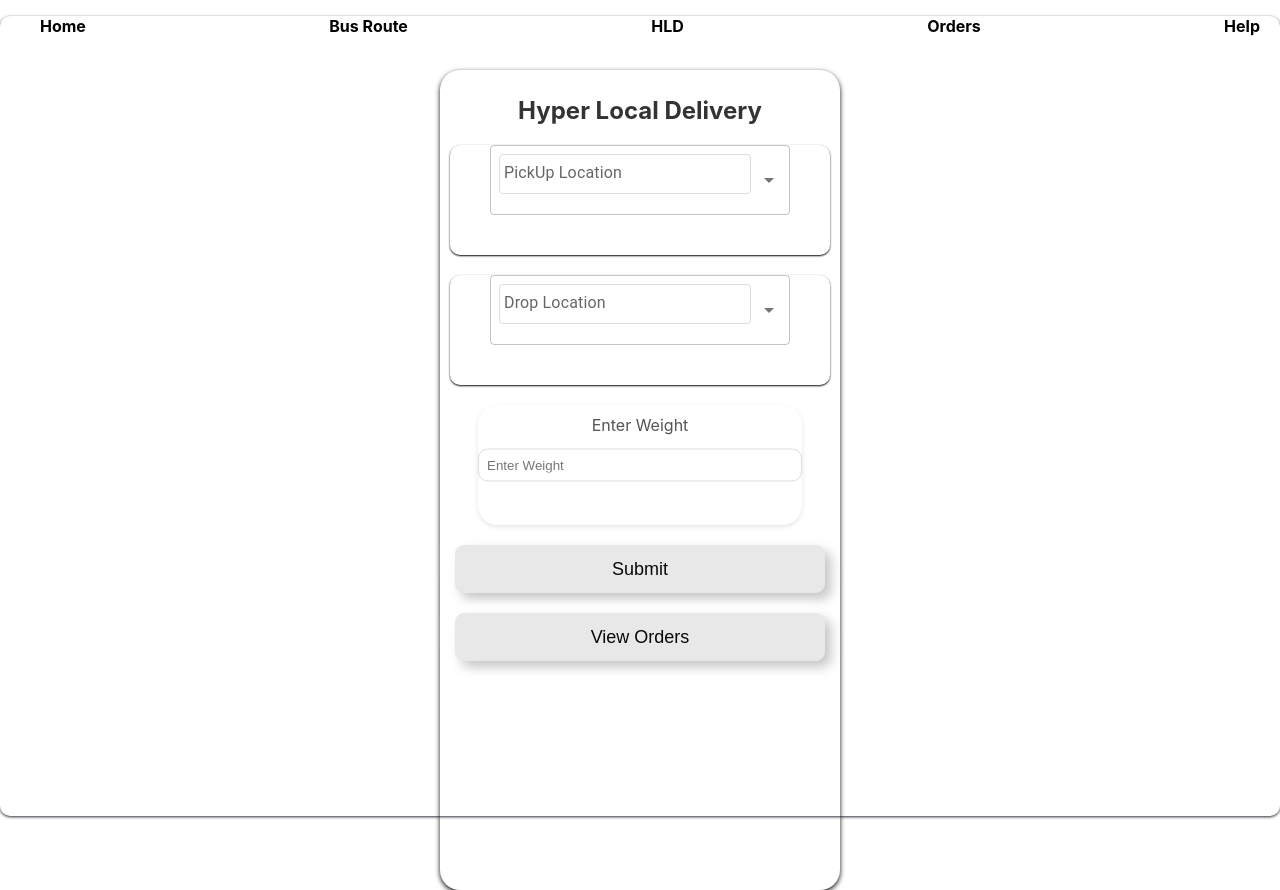
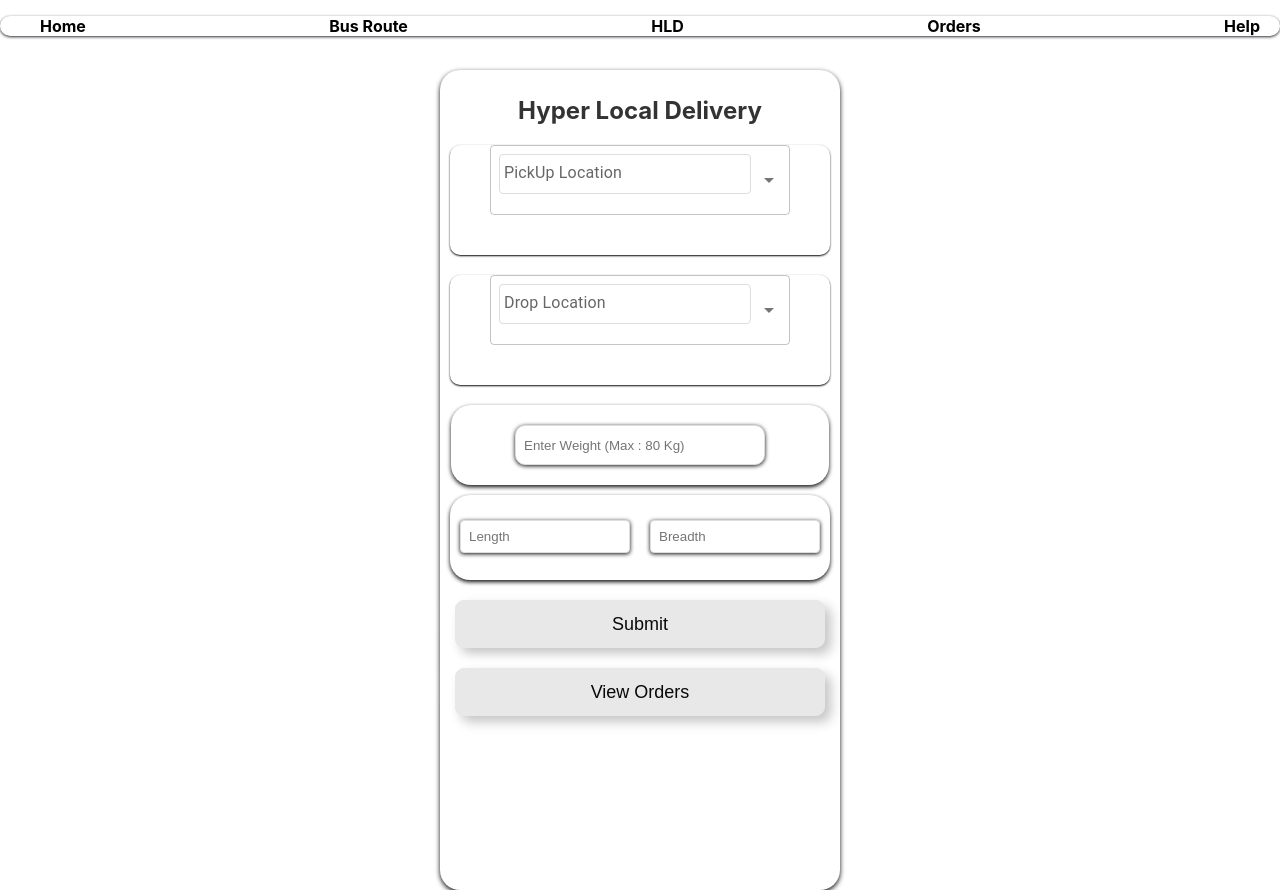
Before and after one commit to Pramothsgp/Bus-User-Panel, a React (Create React App) app: page /Deliverydetails in a window 1280 px wide. Built offline with nearby package versions, Linux system fonts and the light colour scheme; no server answers; the database is empty; a web font is replaced by a local one.

Commit message:
Length and breadth are added to delivery data and styling added

```diff
--- a/src/App.css
+++ b/src/App.css
@@ -1,8 +1,8 @@
 
 
 .app-container {
-    min-height: 100vh;
-    max-height: fit-content;
+    /* min-height: 100vh; */
+    /* max-height: fit-content;   */
     width: 100vw;
     border-radius: 10px;
     box-shadow: 0 1px 3px #282c34;
--- a/src/Components/LocalDelivery/Delivery.css
+++ b/src/Components/LocalDelivery/Delivery.css
@@ -15,14 +15,20 @@
   padding: 10px;
   height: 800px;
 }
+.HLP-form{
+  /* display: grid;
+  row-gap: 10px; */
+}
 .HLP-weight-container {
   position: relative;
-  height: 100px;
-  width: 80%;
+  height: 60px;
+  width: 94%;
   margin: 0 auto;
   padding: 10px;
-  box-shadow: 0 2px 5px rgba(0, 0, 0, 0.1);
   border-radius: 20px;
+  box-shadow: 0 2px 4px #0f0f0f;
+  display: grid;
+  margin-bottom: 10px;
 }
 .HLP-Avail-container {
   position: relative;
@@ -58,9 +64,10 @@
   top: 50%;
   left: 50%;
   transform: translate(-50%, -50%);
-  flex: 1;
+  height: 40px;
+  box-shadow: 0 1px 4px #0f0f0f;
   padding: 8px;
-  /* width: 250px; */
+  width: 250px;
   border-radius: 10px;
   box-sizing: border-box;
 }
@@ -95,3 +102,27 @@
 .HLP-form-btn:active {
   box-shadow: 4px 4px 12px #c5c5c5, -4px -4px 12px #ffffff;
 }
+
+.dimension-container{
+  display: flex;
+  box-shadow: 0 2px 4px #0f0f0f;
+  align-items: center;
+  justify-content: center;
+  border-radius: 20px;
+
+}
+
+.length,.breadth{
+  display: flex;
+  align-items: center;
+  justify-content: center;
+  position: relative;
+  top: 15px;
+  padding: 10px;
+
+}
+.length > input ,
+.breadth > input {
+  border: none;
+  box-shadow: 0 1px 4px #0f0f0f;
+}
--- a/src/Components/LocalDelivery/DeliveryDetails.js
+++ b/src/Components/LocalDelivery/DeliveryDetails.js
@@ -17,6 +17,8 @@ const DeliveryDetails = () => {
   const [showOrder, setShowOrder] = useState(false);
   const [showBus, setShowBus] = useState(false);
   const [bus, setBus] = useState("");
+  const [length, setLength] = useState();
+  const [breadth, setBreadth] = useState();
   const navigate = useNavigate();
 
   useEffect(() => {
@@ -34,7 +36,7 @@ const DeliveryDetails = () => {
       temp += num[Math.floor(Math.random() * 10)];
     }
 
-    const calculatedPrice = Math.round(weight * 2.76 * 100) / 100;
+    const calculatedPrice = Math.round(weight * 0.76 * 100 * (length+breadth)/100 ) / 100;
     setOrderid(temp);
     setPrice(calculatedPrice);
     setShowOrder(true);
@@ -78,12 +80,12 @@ const DeliveryDetails = () => {
         </div>
         <div className="HLP-weight-container">
           <div className="HLP-weight-label">
-            <label htmlFor="weight-input">Enter Weight</label>
+            {/* <label htmlFor="weight-input">max: 80kg</label> */}
           </div>
           <input
             id="weight-input"
             type="number"
-            placeholder="Enter Weight"
+            placeholder="Enter Weight (Max : 80 Kg)"
             required
             onChange={(e) => {
               setWeight(e.target.value);
@@ -91,6 +93,30 @@ const DeliveryDetails = () => {
               setShowBus(true);
             }}
           />
+        </div>
+        <div className='dimension-container'>
+          <div className="length">
+            <input
+              type="number"
+              placeholder="Length"
+              onChange={(e) => {
+                setLength(e.target.value);
+                setShowOrder(false);
+                setShowBus(true);
+              }}
+            />
+          </div>
+          <div className="breadth">
+            <input
+              type="number"
+              placeholder="Breadth"
+              onChange={(e) => {
+                setBreadth(e.target.value);
+                setShowOrder(false);
+                setShowBus(true);
+              }}
+            />
+          </div>
         </div>
 
         {pickupLocation?.stop_id && destination?.stop_id && (
--- a/src/Components/Map/Map.js
+++ b/src/Components/Map/Map.js
@@ -1,16 +1,16 @@
-import React, { useState, useEffect } from 'react';
-import { MapContainer, TileLayer, useMap } from 'react-leaflet';
-import L from 'leaflet';
-import 'leaflet/dist/leaflet.css';
-import 'leaflet-routing-machine';
-import './Map.css'
-import { MdMyLocation } from 'react-icons/md';
-import { FaArrowLeft, FaLocationDot } from 'react-icons/fa6';
-import AvailableBus from '../AvailableBus/AvailableBus';
-import { Link } from 'react-router-dom';
-import ComboBox from '../StopAutoComplete/ComboBox';
-import { db } from '../../Config/Firebase';
-import { collection, getDocs } from 'firebase/firestore';
+import React, { useState, useEffect } from "react";
+import { MapContainer, TileLayer, useMap } from "react-leaflet";
+import L from "leaflet";
+import "leaflet/dist/leaflet.css";
+import "leaflet-routing-machine";
+import "./Map.css";
+import { MdMyLocation } from "react-icons/md";
+import { FaArrowLeft, FaLocationDot } from "react-icons/fa6";
+import AvailableBus from "../AvailableBus/AvailableBus";
+import { Link } from "react-router-dom";
+import ComboBox from "../StopAutoComplete/ComboBox";
+import { db } from "../../Config/Firebase";
+import { collection, getDocs } from "firebase/firestore";
 
 const Routing = ({ pointA, pointB }) => {
   const map = useMap();
@@ -29,7 +29,7 @@ const Routing = ({ pointA, pointB }) => {
           L.latLng(pointB.latitude, pointB.longitude),
         ],
         lineOptions: {
-          styles: [{ color: '#3388ff', weight: 5 }],
+          styles: [{ color: "#3388ff", weight: 5 }],
         },
         createMarker: () => null, // No markers at the waypoints
       }).addTo(map);
@@ -57,82 +57,63 @@ const Routing = ({ pointA, pointB }) => {
 };
 
 const Map = () => {
-
   const [selectedStopA, setSelectedStopA] = useState(null);
   const [selectedStopB, setSelectedStopB] = useState(null);
 
-
-    // const FetchAb = async () => {
-    //     try {
-    //       const AB_fetch = collection(db, "AtoB");
-    //       let filtered = await getDocs(AB_fetch);
-    //       filtered = filtered.docs.forEach(
-    //         (doc) => {
-    //           if((doc.data().Source === selectedStopA.stop_id &&
-    //           doc.data().Destination === selectedStopB.stop_id)||(
-    //             doc.data().Source === selectedStopB.stop_id &&
-    //           doc.data().Destination === selectedStopA.stop_id
-    //           ))
-    //           setABId(doc.data().AB_id);
-    //           return;
-    //         }
-    //       );
-    //     } catch (error) {
-    //       console.error("Error fetching data: ", error);
-    //     }
-    // }
-
-    // if(selectedStopA && selectedStopB)
-    //   FetchAb();
-
-
   return (
-      <div className='BusRoute-Navigation-container'>
-          <Link to= '/home-map'>
+    <div className="BusRoute-Navigation-container">
+      <Link to="/home-map">
         <FaArrowLeft />
       </Link>
-          <div className='location-input-container' >
-            <div className='input-container start'>
-                <MdMyLocation className='start-location'/>
-                <ComboBox stopUpdate = {setSelectedStopA} label={"Stop A"}/>
+      <div className="location-input-container">
+        <div className="input-container start">
+          <MdMyLocation className="start-location" />
+          <ComboBox stopUpdate={setSelectedStopA} label={"Stop A"} />
         </div>
 
-        <div className='input-container dest'>
-          <FaLocationDot className='dest-location'/>
-            <ComboBox stopUpdate = {setSelectedStopB} label={"Stop B"}/>
+        <div className="input-container dest">
+          <FaLocationDot className="dest-location" />
+          <ComboBox stopUpdate={setSelectedStopB} label={"Stop B"} />
         </div>
       </div>
-      {selectedStopA && selectedStopB ?
-        (<>
-        <MapContainer center={[selectedStopA.latitude, selectedStopA.longitude]} zoom={13} style={{ height: '70vh', width: '100%' }}>
+      {selectedStopA && selectedStopB ? (
+        <>
+          <MapContainer
+            center={[selectedStopA.latitude, selectedStopA.longitude]}
+            zoom={13}
+            style={{ height: "70vh", width: "100%" }}
+          >
             <TileLayer
               url="https://{s}.tile.openstreetmap.org/{z}/{x}/{y}.png"
               attribution="&copy; <a href='https://www.openstreetmap.org/'>OpenStreetMap</a>"
             />
             <Routing pointA={selectedStopA} pointB={selectedStopB} />
           </MapContainer>
-
-              </>) : (<>
-                <MapContainer center={[11.0166292,76.9775246 ]} zoom={10} style={{ height: '70vh', width: '100%' }}>
+        </>
+      ) : (
+        <>
+          <MapContainer
+            center={[11.0166292, 76.9775246]}
+            zoom={10}
+            style={{ height: "70vh", width: "100%" }}
+          >
             <TileLayer
               url="https://{s}.tile.openstreetmap.org/{z}/{x}/{y}.png"
               attribution="&copy; <a href='https://www.openstreetmap.org/'>OpenStreetMap</a>"
             />
+          </MapContainer>
+        </>
+      )}
+      {selectedStopA && selectedStopB && (
+        <div>
+          <AvailableBus
+            source={selectedStopA.stop_id}
+            destination={selectedStopB.stop_id}
+          />
+        </div>
+      )}
+    </div>
+  );
+};
 
-        </MapContainer>
-              </>)
-       }
-          {selectedStopA && selectedStopB &&
-              <div>
-
-              <h3>Available Buses and Seats</h3>
-                  < AvailableBus source={selectedStopA.stop_id} destination={selectedStopB.stop_id}/>
-
-                  < AvailableBus AB_id={AB_id} />
-                </div>
-       }
-    </div>
-  )
-}
-
-export default Map
+export default Map;
```
Lines whose indentation alone changed are shown as unchanged.
